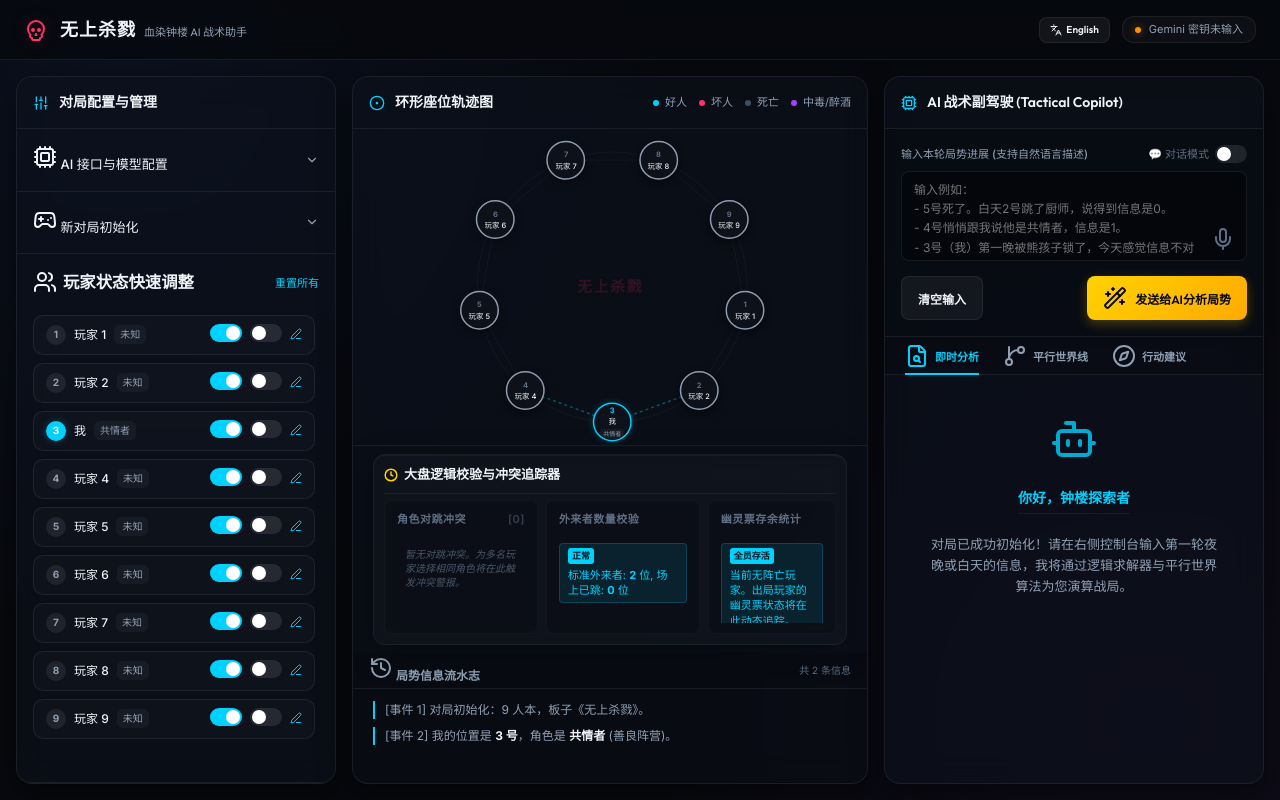
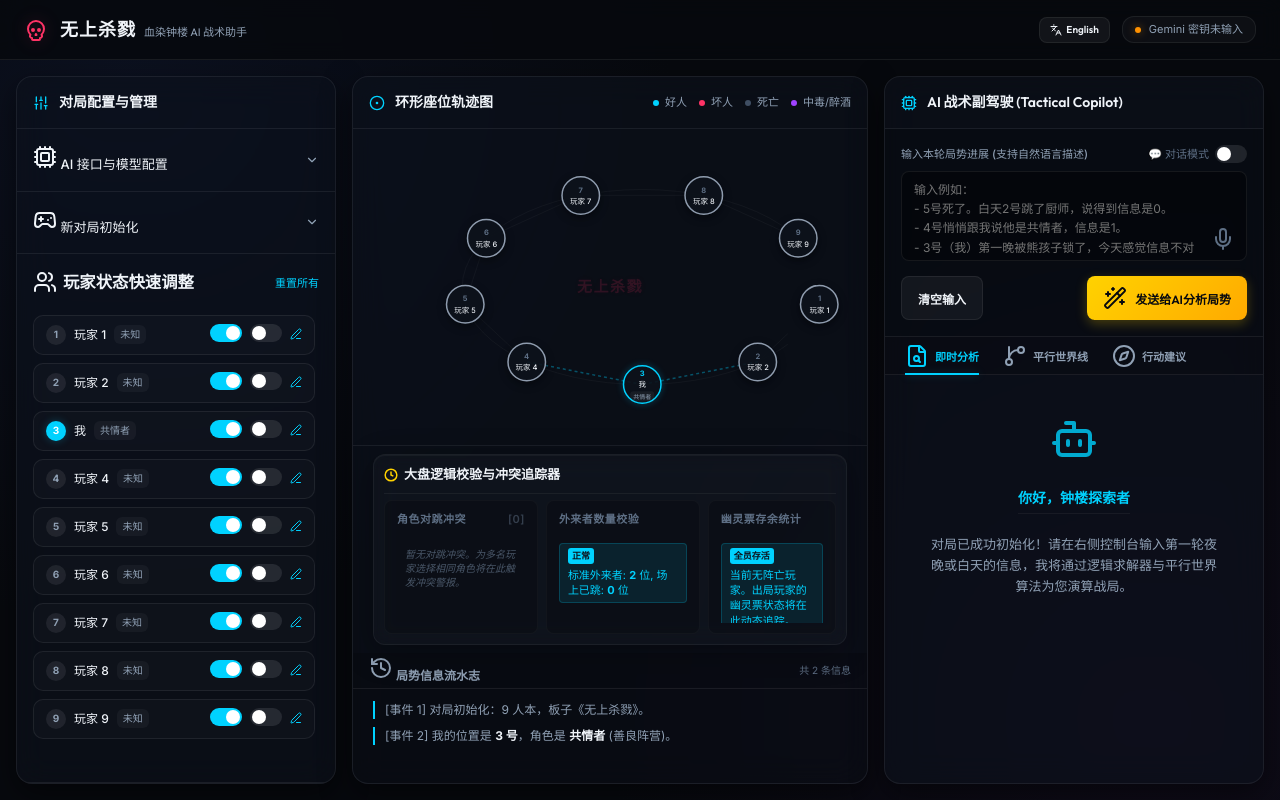
Before and after one commit to Shell-human/botc-ai-copilot, a website built with Vite: page index.html in a window 1280 px wide. Built offline with nearby package versions, Linux system fonts and the light colour scheme.

Commit message:
fix: NLP prefix-matching for abbreviated role names + elliptical seating chart
- nlpParser.js: Add fuzzy prefix-matching for role name detection
  (e.g., '共情' → '共情者', '占卜' → '占卜师') when full role name
  doesn't appear as a substring. Min prefix length 2 chars.
- seatingChart.js: Change circular seating chart to horizontal ellipse
  (560x400 viewport, rx=240 ry=130) for better desktop space usage
- seating-chart.css: Container updated to 560x400
- responsive.css: Scale factors adjusted for new wider dimensions
  (0.78 at ≤480px, 0.60 at ≤360px)

```diff
--- a/js/components/seatingChart.js
+++ b/js/components/seatingChart.js
@@ -12,11 +12,12 @@ import { openPopover } from './popoverModal.js';
 // --- 渲染环形座位轨迹图 ---
 export function renderSeatingChart() {
     dom.seatingNodesContainer.innerHTML = "";
-    const width = 480;
-    const height = 480;
+    const width = 560;
+    const height = 400;
     const centerX = width / 2;
     const centerY = height / 2;
-    const radius = 180; // 环形半径
+    const rx = 240; // 横向椭圆长半轴
+    const ry = 130; // 纵向椭圆短半轴
     const count = gameState.playerCount;
 
     // 动态更新圆桌中心的剧本背景水印与高贵霓虹呼吸灯效果
@@ -37,15 +38,16 @@ export function renderSeatingChart() {
     // 清空旧 SVG 连线
     dom.seatingSvg.innerHTML = "";
 
-    // 绘制外部大圆桌底轮廓
-    const tableCircle = document.createElementNS("http://www.w3.org/2000/svg", "circle");
-    tableCircle.setAttribute("cx", centerX);
-    tableCircle.setAttribute("cy", centerY);
-    tableCircle.setAttribute("r", radius);
-    tableCircle.setAttribute("stroke", "rgba(255, 255, 255, 0.05)");
-    tableCircle.setAttribute("stroke-width", "1");
-    tableCircle.setAttribute("fill", "none");
-    dom.seatingSvg.appendChild(tableCircle);
+    // 绘制外部椭圆桌底轮廓
+    const tableEllipse = document.createElementNS("http://www.w3.org/2000/svg", "ellipse");
+    tableEllipse.setAttribute("cx", centerX);
+    tableEllipse.setAttribute("cy", centerY);
+    tableEllipse.setAttribute("rx", rx);
+    tableEllipse.setAttribute("ry", ry);
+    tableEllipse.setAttribute("stroke", "rgba(255, 255, 255, 0.05)");
+    tableEllipse.setAttribute("stroke-width", "1");
+    tableEllipse.setAttribute("fill", "none");
+    dom.seatingSvg.appendChild(tableEllipse);
 
     // 动态生成座位节点坐标，并保存到节点中，方便画线
     const nodeCoords = [];
@@ -54,10 +56,10 @@ export function renderSeatingChart() {
         const player = gameState.players[i];
         if (!player) continue;
 
-        // 动态旋转：确保“我”（gameState.mySeat）的座位始终位于正下方最中间（即 Math.PI / 2，90度角）
+        // 动态旋转：确保"我"（gameState.mySeat）的座位始终位于正下方最中间（即 Math.PI / 2，90度角）
         const angle = Math.PI / 2 + ((player.seat - gameState.mySeat) * 2 * Math.PI) / count;
-        const x = centerX + radius * Math.cos(angle);
-        const y = centerY + radius * Math.sin(angle);
+        const x = centerX + rx * Math.cos(angle);
+        const y = centerY + ry * Math.sin(angle);
         nodeCoords.push({ seat: player.seat, x, y });
 
         // 渲染 HTML 节点
--- a/js/services/nlpParser.js
+++ b/js/services/nlpParser.js
@@ -80,10 +80,26 @@ export function parseAndApplyTextEvents(text) {
             const cnRole = allRolesCn[i];
             const enRole = allRolesEn[i] || "";
 
-            const regexCn = new RegExp(cnRole);
-            const regexEn = enRole ? new RegExp("\\b" + enRole + "\\b", "i") : null;
+            // Try full role name first (exact substring match)
+            let matched = new RegExp(cnRole).test(sentence);
 
-            if (regexCn.test(sentence) || (regexEn && regexEn.test(sentence))) {
+            // Fuzzy match: try progressively shorter prefixes (min 2 chars)
+            // Handles abbreviations like "共情" → "共情者", "占卜" → "占卜师"
+            if (!matched && cnRole.length >= 3) {
+                for (let len = cnRole.length - 1; len >= 2; len--) {
+                    if (new RegExp(cnRole.slice(0, len)).test(sentence)) {
+                        matched = true;
+                        break;
+                    }
+                }
+            }
+
+            // English match
+            if (!matched && enRole) {
+                matched = new RegExp("\\b" + enRole + "\\b", "i").test(sentence);
+            }
+
+            if (matched) {
                 if (player.claim !== cnRole) {
                     const oldClaim = player.claim;
                     player.claim = cnRole;
--- a/styles/components/seating-chart.css
+++ b/styles/components/seating-chart.css
@@ -46,8 +46,8 @@
 
 .seating-chart-wrapper {
     position: relative;
-    width: 480px;
-    height: 480px;
+    width: 560px;
+    height: 400px;
     display: flex;
     align-items: center;
     justify-content: center;
--- a/styles/responsive.css
+++ b/styles/responsive.css
@@ -95,9 +95,9 @@
         padding: 12px !important;
     }
 
-    /* Dynamically downscale the seating chart circle to fit small screens */
+    /* Dynamically downscale the seating chart to fit small screens */
     .seating-chart-wrapper {
-        transform: scale(0.82) !important;
+        transform: scale(0.78) !important;
         transform-origin: center center !important;
     }
 
@@ -145,7 +145,7 @@
 
 @media (max-width: 360px) {
     .seating-chart-wrapper {
-        transform: scale(0.72) !important;
+        transform: scale(0.60) !important;
     }
 
     .player-name-text {
```
